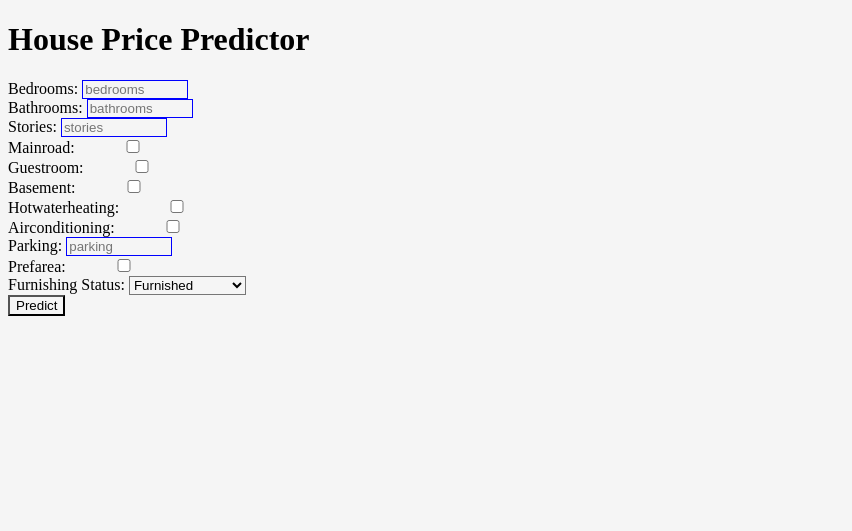
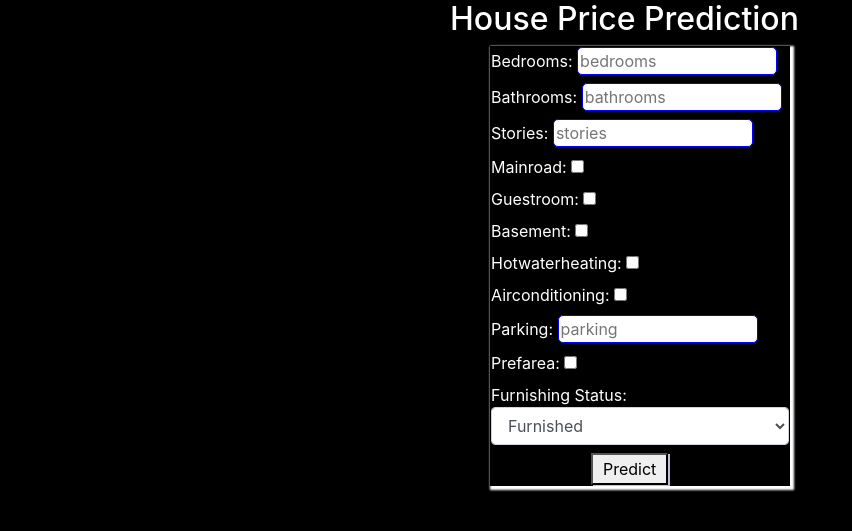
Before and after one commit to paulow540/House-Price-Predictor-with-Flask-, a Flask app: template templates/homepage.html in a window 1280 px wide. Shown: the top 531 px of the page, without its empty margins (0-852 px from the left). Run offline with Flask 2, Linux system fonts and the light colour scheme; the template is opened without the code that fills it, so the values that code supplies are empty; parts of the project's set-up code (start-up, migrations or seed data) failed here and were passed over; some libraries are stand-ins or nearby versions.

Commit message:
i added some function and styling to the homepage

```diff
--- /dev/null
+++ b/static/button.js
@@ -0,0 +1,3 @@
+function pre() {
+    console.log("okay");
+}
--- a/static/homepage.css
+++ b/static/homepage.css
@@ -1,13 +1,51 @@
-
-*{
-    background-color: whitesmoke;
+h2{
+    margin-left: 450px;
 }
 
-input{
+h4{
+    margin-left: 350px;
+}
+
+body{
+    background: black;
+    color: white;
+}
+
+.input{
    border: 1px solid blue;
-   width: 100px;
+   width: 200px;
+   border-radius: 5px;
 
 }
+
 label{
     display: block;
 }
+
+form{
+    border: 1px solid black;
+    width: 300px;
+    padding: auto;
+    box-shadow: 2px 2px 2px 2px white;
+    margin: auto;
+}
+
+button{
+    margin-left: 100px;
+    padding: 2px 10px 2px 10px;
+    box-shadow: 2px  1px rgb(190, 190, 213);
+
+}
+
+@media (max-width: 768px) {
+   h2{
+    min-height: auto;
+   }
+   h2{
+    margin-left: 20px;
+}
+
+h4{
+    margin-left: 30px;
+}
+}
--- a/templates/homepage.html
+++ b/templates/homepage.html
@@ -5,66 +5,73 @@
   <meta charset="UTF-8">
   <meta http-equiv="X-UA-Compatible" content="IE=edge">
   <meta name="viewport" content="width=device-width, initial-scale=1.0">
+  <link rel="canonical" href="https://getbootstrap.com/docs/4.6/examples/cover/">
+  <link rel="stylesheet" href="https://cdn.jsdelivr.net/npm/bootstrap@4.6.2/dist/css/bootstrap.min.css"
+    integrity="sha384-xOolHFLEh07PJGoPkLv1IbcEPTNtaed2xpHsD9ESMhqIYd0nLMwNLD69Npy4HI+N" crossorigin="anonymous">
   <link rel="stylesheet" href="/static/homepage.css">
-  <title>Model Deployment</title>
+
+
+  <title>Document</title>
+
+
 
 </head>
 
 <body>
-  <h1>House Price Predictor</h1>
+  <h2>House Price Prediction</h2>
   <form action="/" method="POST">
     <label for="">Bedrooms:
-      <input type="text" name="bedrooms" placeholder="bedrooms" required>
+      <input type="text" class="input" name="bedrooms" class="form-control" placeholder="bedrooms" required>
     </label>
 
 
     <label for="">Bathrooms:
-      <input type="text" name="bathrooms" placeholder="bathrooms" required>
+      <input type="text" class="input" name="bathrooms" class="form-control" placeholder="bathrooms" required>
     </label>
 
 
     <label for="">Stories:
-      <input type="text" name="stories" placeholder="stories" required>
+      <input type="text" class="input" name="stories" class="form-control" placeholder="stories" required>
     </label>
 
 
     <label for="">Mainroad:
-      <input type="checkbox" name="mainroad" value="1" placeholder="mainroad">
+      <input type="checkbox" name="mainroad" value="1"  placeholder="mainroad">
     </label>
 
 
     <label for="">Guestroom:
-      <input type="checkbox" name="guestroom" value="1" placeholder="guestroom">
+      <input type="checkbox" name="guestroom" value="1"  placeholder="guestroom">
     </label>
 
 
     <label for="">Basement:
-      <input type="checkbox" name="basement" value="1" placeholder="basement">
+      <input type="checkbox" name="basement" value="1"  placeholder="basement">
     </label>
 
 
     <label for="">Hotwaterheating:
-      <input type="checkbox" name="hotwaterheating" value="1" placeholder="hotwaterheating">
+      <input type="checkbox" name="hotwaterheating" value="1"  placeholder="hotwaterheating">
     </label>
 
 
     <label for="">Airconditioning:
-      <input type="checkbox" name="airconditioning" value="1" placeholder="airconditioning">
+      <input type="checkbox" name="airconditioning" value="1"  placeholder="airconditioning">
     </label>
 
 
     <label for="">Parking:
-      <input type="text" name="parking" placeholder="parking" required>
+      <input type="text" class="input" name="parking" class="form-control" placeholder="parking" required>
     </label>
 
 
     <label for="">Prefarea:
-      <input type="checkbox" name="prefarea" value="1" placeholder="prefarea">
+      <input type="checkbox" name="prefarea" value="1"  placeholder="prefarea">
     </label>
 
     <label for="furnishingstatus">Furnishing Status:
 
-      <select name="furnishingstatus" placeholder="furnishingstatus">
+      <select name="furnishingstatus" class="form-control" placeholder="furnishingstatus">
         <option value="1">Furnished</option>
         <option value="2">Unfurnished</option>
         <option value="3">Semi-Furnished</option>
@@ -72,33 +79,53 @@
     </label>
 
 
-    <button type="submit" name="predict">Predict</button>
+    <button type="submit" onclick="pre()" name="predict">Predict</button>
 
   </form>
 
 
 
-  <div>
 
 
-    <div>
+
+
 
   {%if my_ourbeans == "" %}
-      <h2>
+  <h4>
     pas
-      </h2>
+  </h4>
 
 
   {%else%}
-      <h2>
+  <h4>
     {{ my_ourbeans }}
-      </h2>
+  </h4>
 
   {%endif%}
 
 
-  </div>
-  </div>
+
+
+
+
+
+  <script src="https://cdn.jsdelivr.net/npm/jquery@3.5.1/dist/jquery.slim.min.js"
+    integrity="sha384-DfXdz2htPH0lsSSs5nCTpuj/zy4C+OGpamoFVy38MVBnE+IbbVYUew+OrCXaRkfj"
+    crossorigin="anonymous"></script>
+  <script>window.jQuery || document.write('<script src="../assets/js/vendor/jquery.slim.min.js"><\/script>')</script>
+  <script src="../assets/dist/js/bootstrap.bundle.min.js"></script>
+
+
+  <script src="https://cdn.jsdelivr.net/npm/jquery@3.5.1/dist/jquery.slim.min.js"
+    integrity="sha384-DfXdz2htPH0lsSSs5nCTpuj/zy4C+OGpamoFVy38MVBnE+IbbVYUew+OrCXaRkfj"
+    crossorigin="anonymous"></script>
+  <script src="https://cdn.jsdelivr.net/npm/popper.js@1.16.1/dist/umd/popper.min.js"
+    integrity="sha384-9/reFTGAW83EW2RDu2S0VKaIzap3H66lZH81PoYlFhbGU+6BZp6G7niu735Sk7lN"
+    crossorigin="anonymous"></script>
+  <script src="https://cdn.jsdelivr.net/npm/bootstrap@4.6.2/dist/js/bootstrap.min.js"
+    integrity="sha384-+sLIOodYLS7CIrQpBjl+C7nPvqq+FbNUBDunl/OZv93DB7Ln/533i8e/mZXLi/P+"
+    crossorigin="anonymous"></script>
+
 
 </body>
 
```
Also changed, not shown: 1 other file. Lines whose indentation alone changed are shown as unchanged.
